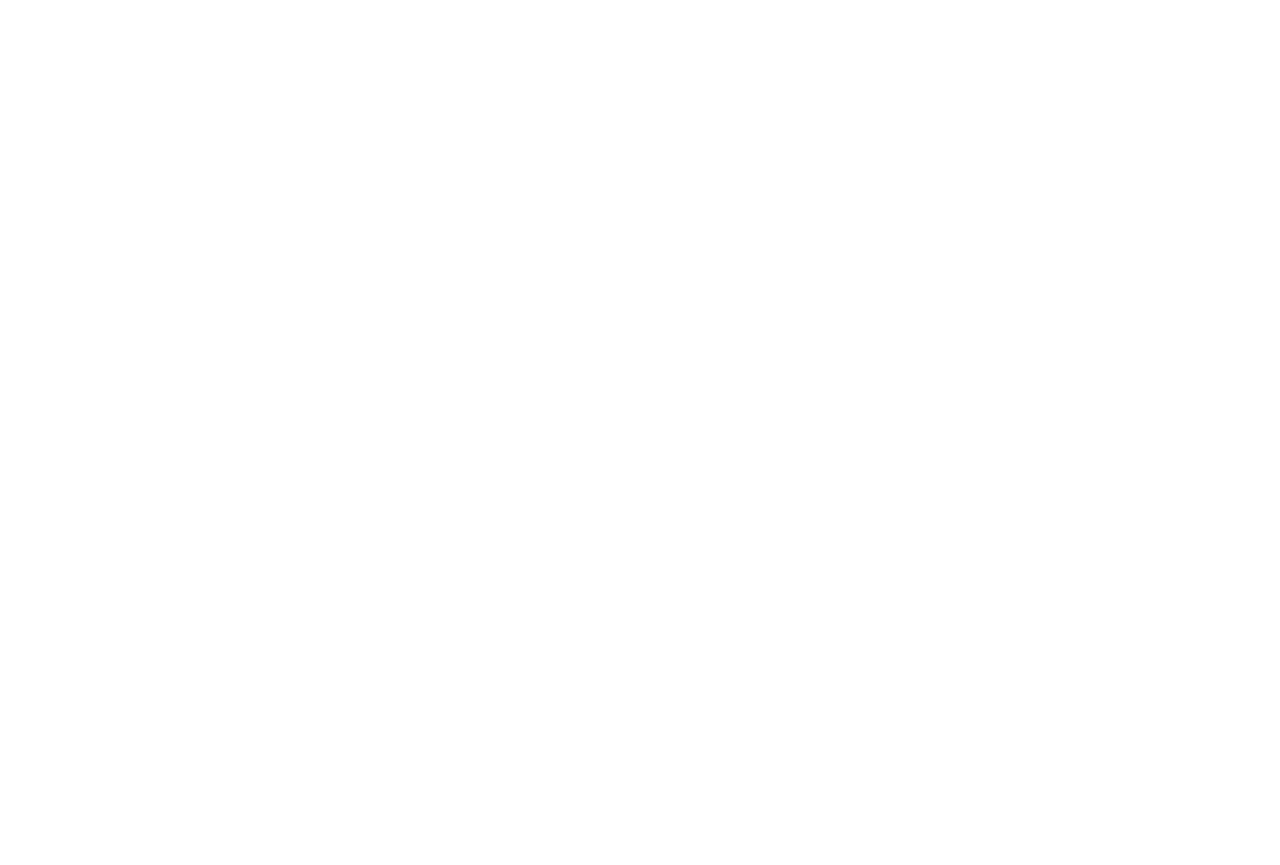
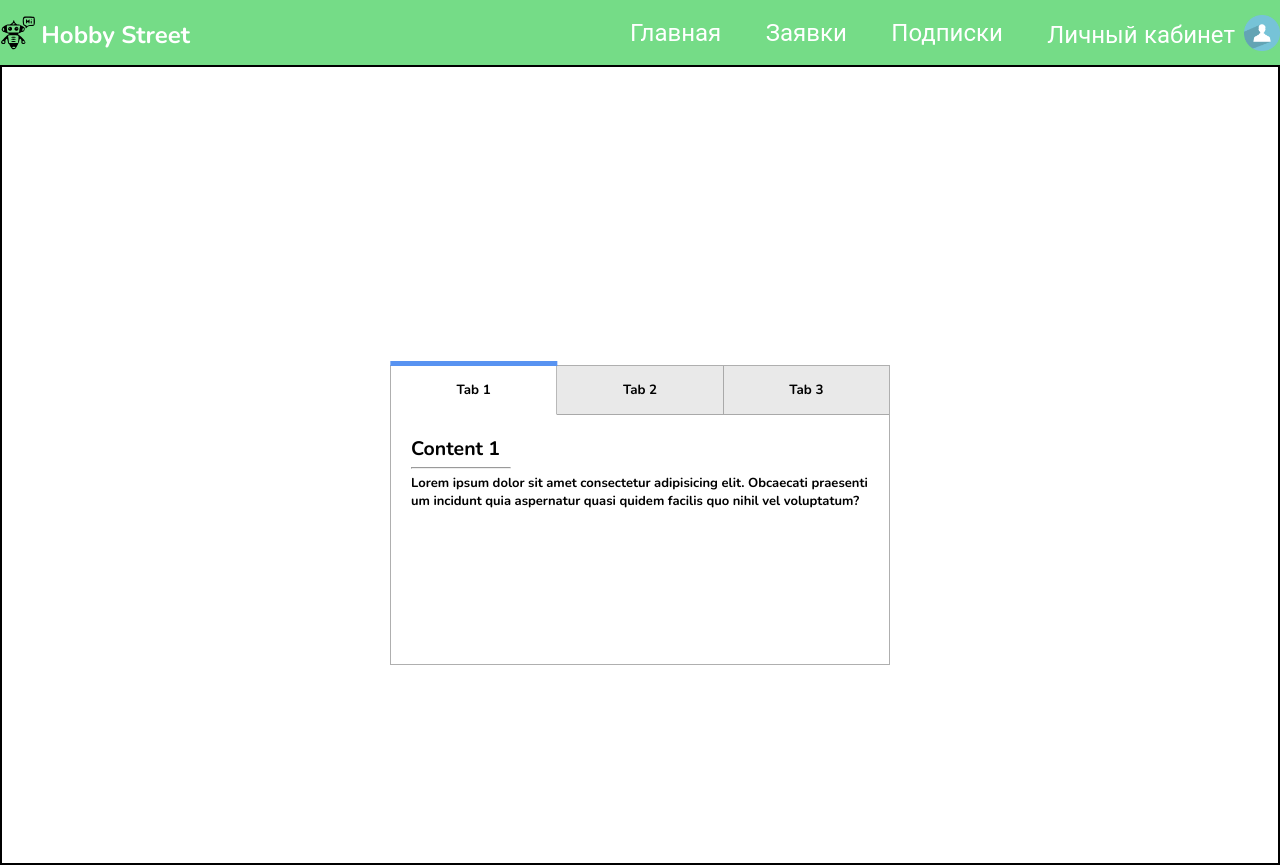
Before and after one commit to alex01-kulnis/front-reactjs, a React (Create React App) app: page /auth in a window 1280 px wide. Before the commit the page ends 800 px from the top, so only its background shows below. Built offline with nearby package versions, Linux system fonts and the light colour scheme.

Commit message:
add tabs, new rowter

```diff
--- a/src/app/UserApp.tsx
+++ b/src/app/UserApp.tsx
@@ -1,12 +1,13 @@
 import React from 'react';
 import { Route, Routes } from 'react-router-dom';
-import { Main } from '../pages/user-pages';
+
+import { CabinetPage, MainPage } from '../pages/user-pages';
 
 const UserApp: React.FC = () => {
   return (
     <Routes>
-      <Route path="/" element={<Main />} />
-      <Route path="/auth" element={<div />} />
+      <Route path="/" element={<MainPage />} />
+      <Route path="/auth" element={<CabinetPage />} />
       <Route path="/registration" element={<div />} />
     </Routes>
   );
--- a/src/components/header/Header.tsx
+++ b/src/components/header/Header.tsx
@@ -2,7 +2,7 @@ import React from 'react';
 import { Link } from 'react-router-dom';
 
 import robotSvg from '../../assets/robot-logo.svg';
-import personSvg from '../../assets/person.svg';
+import personSvg from '../../assets/person.png';
 
 import './header.scss';
 
@@ -21,10 +21,15 @@ const Header: React.FC = () => {
         <div className="header__nav">
           <div className="header__inscription">Главная</div>
           <div className="header__inscription">Заявки</div>
-          <div className="header__inscription">Секции</div>
-          <div className="header_person">
-            <img width="36" src={personSvg} alt="logo" />
-          </div>
+          <div className="header__inscription">Подписки</div>
+          <Link to="/auth">
+            <div className="header__person">
+              <div>Личный кабинет</div>
+              <div className="logo_cabinet">
+                <img width="36" src={personSvg} alt="logo" />
+              </div>
+            </div>
+          </Link>
         </div>
       </div>
     </header>
--- a/src/components/header/header.scss
+++ b/src/components/header/header.scss
@@ -1,11 +1,10 @@
 .header {
+  display: flex;
+  justify-content: center;
+  width: 100%;
+  height: 65px;
   background: #56d56dd0;
-  // padding: 10px 0;
   color: #fff;
-  width: 100%;
-  justify-content: center;
-  display: flex;
-  height: 65px;
 
   .container {
     display: flex;
@@ -13,22 +12,21 @@
     justify-content: space-between;
     width: 1300px;
 
-    @media (max-width: 768px) {
-      flex-direction: column;
-    }
+    // @media (max-width: 768px) {
+    //   flex-direction: column;
+    // }
   }
 
   &__nav {
     display: flex;
-    flex-direction: row;
     justify-content: space-between;
-    width: 550px;
+    width: 650px;
+    height: 30px;
     align-items: center;
   }
 
   &__logo {
     display: flex;
-    flex-direction: row;
     justify-content: space-between;
     align-items: flex-end;
     width: 190px;
@@ -48,4 +46,18 @@
   &__inscription {
     font-size: 24px;
   }
+
+  &__person {
+    display: flex;
+    flex-direction: row;
+    align-items: flex-end;
+    font-size: 24px;
+    color: #fff;
+
+    .logo_cabinet {
+      display: flex;
+      align-items: center;
+      margin-left: 9px;
+    }
+  }
 }
--- a/src/components/index.ts
+++ b/src/components/index.ts
@@ -1,3 +1,4 @@
 import Header from './header/Header';
+import Tabs from './tabs/tabs';
 
-export { Header };
+export { Header, Tabs };
--- /dev/null
+++ b/src/components/tabs/tabs.scss
@@ -0,0 +1,76 @@
+.login {
+  display: flex;
+  flex-direction: column;
+  position: relative;
+  width: 500px;
+  height: 300px;
+  background: #f1f1f1;
+  margin: 100px auto 0;
+  word-break: break-all;
+  border: 1px solid rgba(0, 0, 0, 0.274);
+}
+
+.bloc-tabs {
+  display: flex;
+}
+.tabs {
+  padding: 15px;
+  text-align: center;
+  width: 50%;
+  background: rgba(128, 128, 128, 0.075);
+  cursor: pointer;
+  border-bottom: 1px solid rgba(0, 0, 0, 0.274);
+  box-sizing: content-box;
+  position: relative;
+  outline: none;
+}
+.tabs:not(:last-child) {
+  border-right: 1px solid rgba(0, 0, 0, 0.274);
+}
+
+.active-tabs {
+  background: white;
+  border-bottom: 1px solid transparent;
+}
+
+.active-tabs::before {
+  content: '';
+  display: block;
+  position: absolute;
+  top: -5px;
+  left: 50%;
+  transform: translateX(-50%);
+  width: calc(100% + 2px);
+  height: 5px;
+  background: rgb(88, 147, 241);
+}
+
+button {
+  border: none;
+}
+.content-tabs {
+  flex-grow: 1;
+}
+.content {
+  background: white;
+  padding: 20px;
+  width: 100%;
+  height: 100%;
+  display: none;
+}
+.content h2 {
+  padding: 0px 0 5px 0px;
+}
+.content hr {
+  width: 100px;
+  height: 2px;
+  background: #222;
+  margin-bottom: 5px;
+}
+.content p {
+  width: 100%;
+  height: 100%;
+}
+.active-content {
+  display: block;
+}
--- /dev/null
+++ b/src/components/tabs/tabs.tsx
@@ -0,0 +1,56 @@
+import React, { useState } from 'react';
+
+import './tabs.scss';
+
+const Tabs: React.FC = () => {
+  const [toggleState, setToggleState] = useState(1);
+
+  const toggleTab = (index: number) => {
+    setToggleState(index);
+  };
+  return (
+    <div className="login">
+      <div className="bloc-tabs">
+        <button className={toggleState === 1 ? 'tabs active-tabs' : 'tabs'} onClick={() => toggleTab(1)}>
+          Tab 1
+        </button>
+        <button className={toggleState === 2 ? 'tabs active-tabs' : 'tabs'} onClick={() => toggleTab(2)}>
+          Tab 2
+        </button>
+        <button className={toggleState === 3 ? 'tabs active-tabs' : 'tabs'} onClick={() => toggleTab(3)}>
+          Tab 3
+        </button>
+      </div>
+
+      <div className="content-tabs">
+        <div className={toggleState === 1 ? 'content  active-content' : 'content'}>
+          <h2>Content 1</h2>
+          <hr />
+          <p>
+            Lorem ipsum dolor sit amet consectetur adipisicing elit. Obcaecati praesentium incidunt quia aspernatur
+            quasi quidem facilis quo nihil vel voluptatum?
+          </p>
+        </div>
+
+        <div className={toggleState === 2 ? 'content  active-content' : 'content'}>
+          <h2>Content 2</h2>
+          <hr />
+          <p>Lorem ipsum dolor sit amet consectetur adipisicing elit. Sapiente voluptatum qui adipisci.</p>
+        </div>
+
+        <div className={toggleState === 3 ? 'content  active-content' : 'content'}>
+          <h2>Content 3</h2>
+          <hr />
+          <p>
+            Lorem ipsum dolor sit amet, consectetur adipisicing elit. Eos sed nostrum rerum laudantium totam unde
+            adipisci incidunt modi alias! Accusamus in quia odit aspernatur provident et ad vel distinctio recusandae
+            totam quidem repudiandae omnis veritatis nostrum laboriosam architecto optio rem, dignissimos voluptatum
+            beatae aperiam voluptatem atque. Beatae rerum dolores sunt.
+          </p>
+        </div>
+      </div>
+    </div>
+  );
+};
+
+export default Tabs;
--- /dev/null
+++ b/src/pages/user-pages/cabinet-page/CabinetPage.tsx
@@ -0,0 +1,18 @@
+import React from 'react';
+
+import { Header, Tabs } from '../../../components';
+
+import './cabinetPage.scss';
+
+const CabinetPage: React.FC = () => {
+  return (
+    <>
+      <Header />
+      <div className="form">
+        <Tabs />
+      </div>
+    </>
+  );
+};
+
+export default CabinetPage;
--- /dev/null
+++ b/src/pages/user-pages/cabinet-page/cabinetPage.scss
@@ -0,0 +1,8 @@
+.form {
+  display: flex;
+  justify-content: center;
+  width: 100%;
+  height: 100%;
+  align-items: center;
+  border: 2px solid black;
+}
--- a/src/pages/user-pages/index.ts
+++ b/src/pages/user-pages/index.ts
@@ -1,3 +1,4 @@
-import Main from './main-page/Main';
+import CabinetPage from './cabinet-page/CabinetPage';
+import MainPage from './main-page/MainPage';
 
-export { Main };
+export { MainPage, CabinetPage };
--- a/src/pages/user-pages/main-page/Main.tsx
+++ b/src/pages/user-pages/main-page/MainPage.tsx
@@ -1,12 +1,17 @@
 import React from 'react';
 
 import { Header } from '../../../components';
+
+import './mainPage.scss';
 
 const Main: React.FC = () => {
   return (
     <>
       <Header />
-      Main User
+      <div className="box">
+        <div>Search</div>
+        <div>Filter</div>
+      </div>
     </>
   );
 };
--- /dev/null
+++ b/src/pages/user-pages/main-page/mainPage.scss
@@ -0,0 +1,8 @@
+.box {
+  display: flex;
+  justify-content: center;
+  width: 100%;
+  height: 100%;
+  align-items: center;
+  border: 2px solid black;
+}
```
Also changed, not shown: src/App.tsx (deleted, +0 -11 lines), src/assets/person.png (added), src/assets/person.svg.
